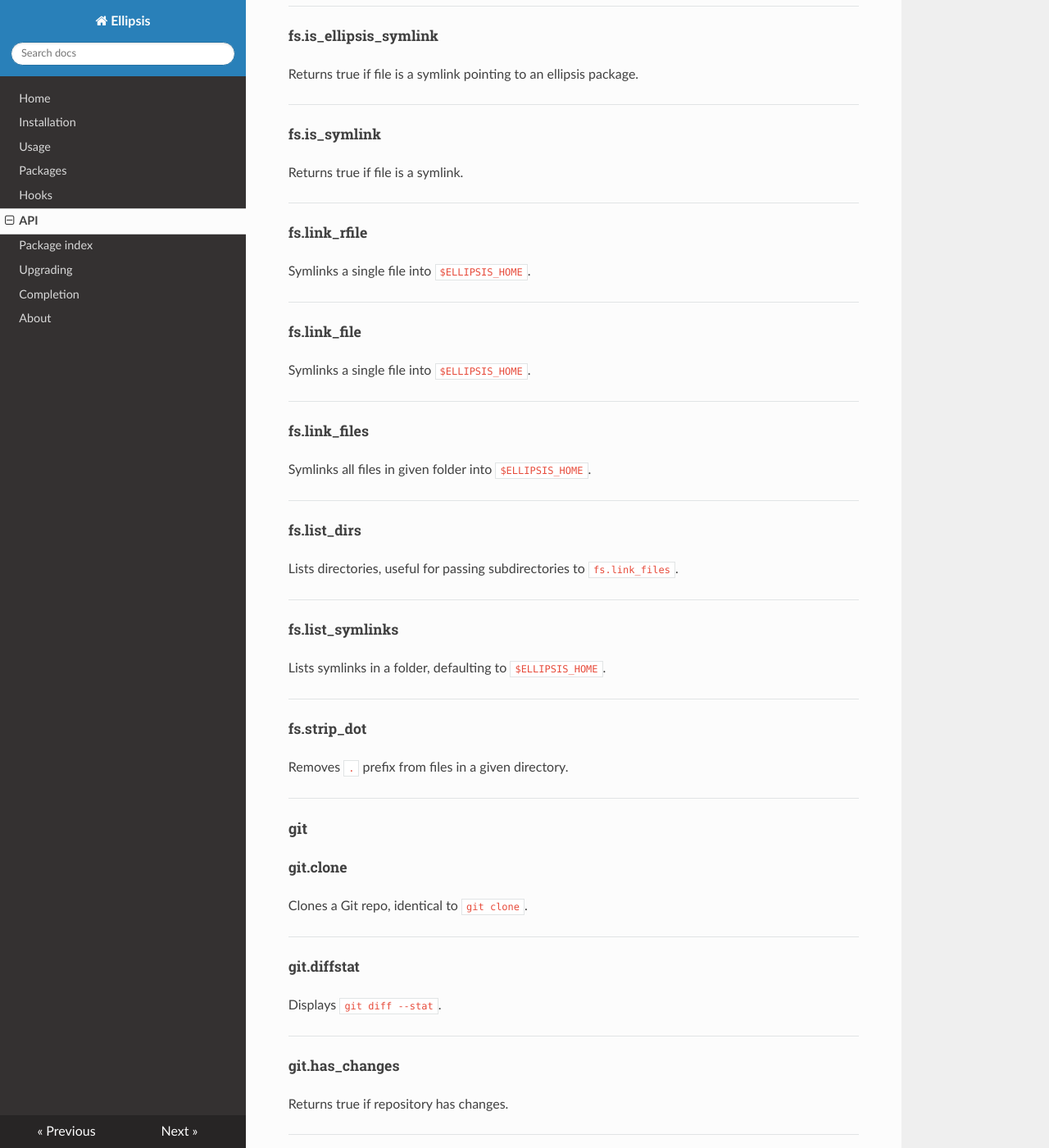
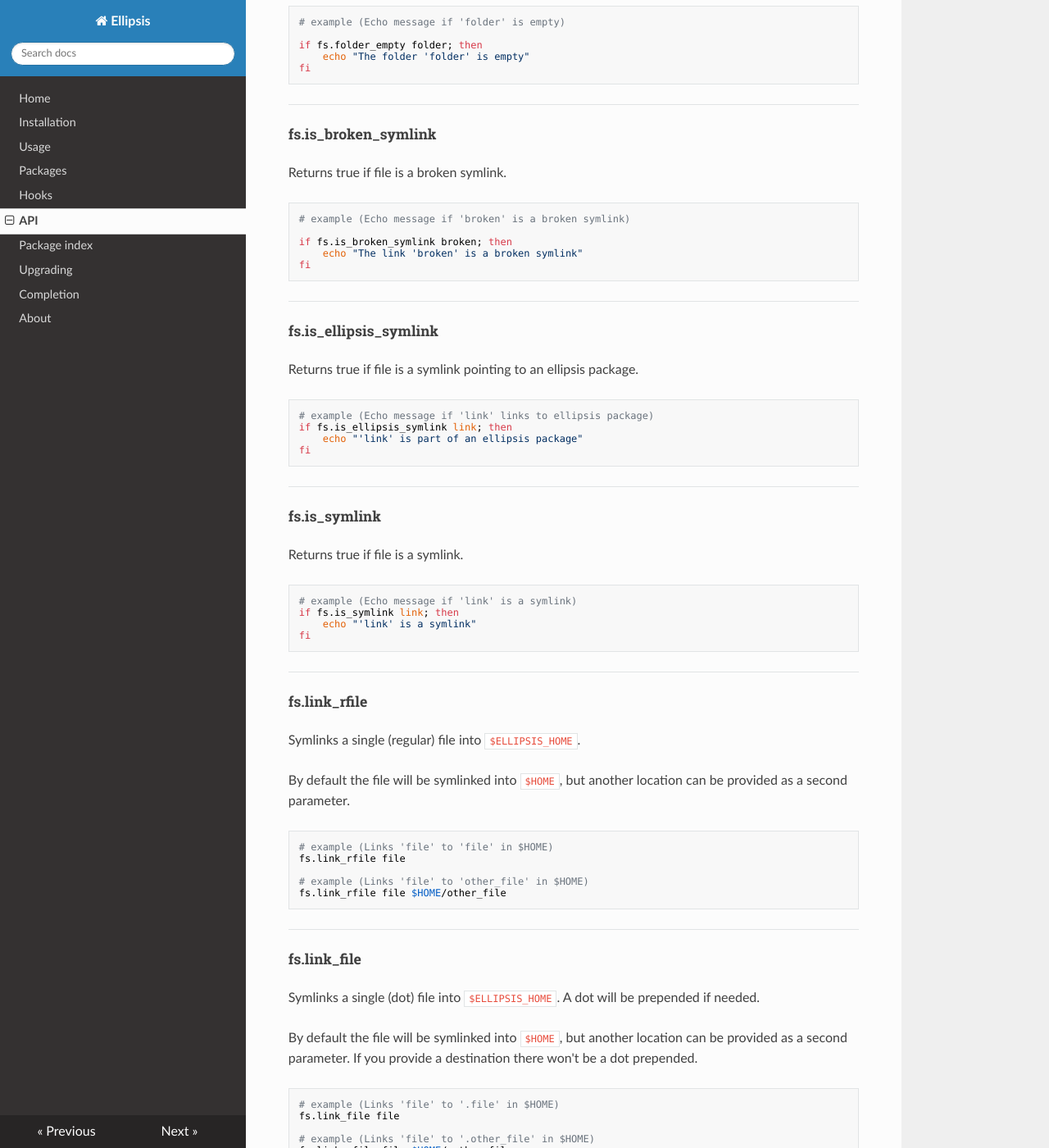
Before and after one commit to ellipsis/ellipsis, an MkDocs documentation site: the page built from docs/api.md, in a window 1280 px wide and 1400 px high, scrolled down 2561 px. Shown: the whole window at 82% size. Built offline with MkDocs 1.6.1, drawn with Linux system fonts in a browser that asks for light colours; nearby versions of some CDN libraries; old or Windows-style settings are respelled for this version of MkDocs; some of the changed text lies outside the part shown.

Commit message:
Updated API docs

````diff
--- a/docs/api.md
+++ b/docs/api.md
@@ -15,8 +15,8 @@ Function/Variable             | Description
 `fs.is_broken_symlink`        | Returns true if file is a broken symlink.
 `fs.is_ellipsis_symlink`      | Returns true if file is a symlink pointing to an ellipsis package.
 `fs.is_symlink`               | Returns true if file is a symlink.
-`fs.link_rfile`               | Symlinks a single file into `$ELLIPSIS_HOME`.
-`fs.link_file`                | Symlinks a single file into `$ELLIPSIS_HOME`.
+`fs.link_rfile`               | Symlinks a single (regular) file into `$ELLIPSIS_HOME`.
+`fs.link_file`                | Symlinks a single (dot) file into `$ELLIPSIS_HOME`.
 `fs.link_files`               | Symlinks all files in given folder into `$ELLIPSIS_HOME`.
 `fs.list_dirs`                | Lists directories, useful for passing subdirectories to `fs.link_files`.
 `fs.list_symlinks`            | Lists symlinks in a folder, defaulting to `$ELLIPSIS_HOME`.
@@ -78,57 +78,128 @@ fs.backup file
 <h5>fs.file_exists</h5>
 Returns true if file exists.
 
+``` bash
+# example (Echo message if 'file' exists)
+
+if fs.file_exists file; then
+    echo "The file 'file' exists"
+fi
+```
 ---
 
 <h5>fs.folder_empty</h5>
 Returns true if folder is empty.
 
+``` bash
+# example (Echo message if 'folder' is empty)
+
+if fs.folder_empty folder; then
+    echo "The folder 'folder' is empty"
+fi
+```
 ---
 
 
 <h5>fs.is_broken_symlink</h5>
 Returns true if file is a broken symlink.
 
+``` bash
+# example (Echo message if 'broken' is a broken symlink)
+
+if fs.is_broken_symlink broken; then
+    echo "The link 'broken' is a broken symlink"
+fi
+```
 ---
 
 <h5>fs.is_ellipsis_symlink</h5>
 Returns true if file is a symlink pointing to an ellipsis package.
 
+``` bash
+# example (Echo message if 'link' links to ellipsis package)
+if fs.is_ellipsis_symlink link; then
+    echo "'link' is part of an ellipsis package"
+fi
+```
 ---
 
 <h5>fs.is_symlink</h5>
 Returns true if file is a symlink.
 
+``` bash
+# example (Echo message if 'link' is a symlink)
+if fs.is_symlink link; then
+    echo "'link' is a symlink"
+fi
+```
 ---
 
 <h5>fs.link_rfile</h5>
-Symlinks a single file into `$ELLIPSIS_HOME`.
+Symlinks a single (regular) file into `$ELLIPSIS_HOME`.
 
+By default the file will be symlinked into `$HOME`, but another location can be
+provided as a second parameter.
+
+``` bash
+# example (Links 'file' to 'file' in $HOME)
+fs.link_rfile file
+
+# example (Links 'file' to 'other_file' in $HOME)
+fs.link_rfile file $HOME/other_file
+```
 ---
 
 <h5>fs.link_file</h5>
-Symlinks a single file into `$ELLIPSIS_HOME`.
+Symlinks a single (dot) file into `$ELLIPSIS_HOME`. A dot will be prepended if
+needed.
 
+By default the file will be symlinked into `$HOME`, but another location can be
+provided as a second parameter. If you provide a destination there won't be a
+dot prepended.
+
+``` bash
+# example (Links 'file' to '.file' in $HOME)
+fs.link_file file
+
+# example (Links 'file' to '.other_file' in $HOME)
+fs.link_rfile file $HOME/.other_file
+```
 ---
 
 <h5>fs.link_files</h5>
-Symlinks all files in given folder into `$ELLIPSIS_HOME`.
+Symlinks all files in given folder as dotfiles into `$ELLIPSIS_HOME`.
 
+``` bash
+# example (Links all files in 'dir' to $HOME)
+fs.link_files dir
+```
 ---
 
 <h5>fs.list_dirs</h5>
 Lists directories, useful for passing subdirectories to `fs.link_files`.
 
+``` bash
+# example ()
+TODO
+```
 ---
 
 <h5>fs.list_symlinks</h5>
 Lists symlinks in a folder, defaulting to `$ELLIPSIS_HOME`.
 
+``` bash
+# example ()
+TODO
+```
 ---
 
 <h5>fs.strip_dot</h5>
 Removes `.` prefix from files in a given directory.
 
+``` bash
+# example ()
+TODO
+```
 ---
 
 #### git
@@ -136,41 +207,73 @@ Removes `.` prefix from files in a given directory.
 <h5>git.clone</h5>
 Clones a Git repo, identical to `git clone`.
 
+``` bash
+# example ()
+TODO
+```
 ---
 
 <h5>git.diffstat</h5>
 Displays `git diff --stat`.
 
+``` bash
+# example ()
+TODO
+```
 ---
 
 <h5>git.has_changes</h5>
 Returns true if repository has changes.
 
+``` bash
+# example ()
+TODO
+```
 ---
 
 <h5>git.head</h5>
 Prints how far ahead a package is from origin.
 
+``` bash
+# example ()
+TODO
+```
 ---
 
 <h5>git.last_updated</h5>
 Prints commit's relative last update time.
 
+``` bash
+# example ()
+TODO
+```
 ---
 
 <h5>git.pull</h5>
 Identical to `git pull`.
 
+``` bash
+# example ()
+TODO
+```
 ---
 
 <h5>git.push</h5>
 Identical to `git push`.
 
+``` bash
+# example ()
+TODO
+```
 ---
 
 <h5>git.sha1</h5>
 Prints last commit's sha1 using `git rev-parse --short HEAD`.
 
+``` bash
+# example ()
+TODO
+```
 ---
 
 #### os
@@ -178,6 +281,10 @@ Prints last commit's sha1 using `git rev-parse --short HEAD`.
 <h5>os.platform</h5>
 Returns one of `cygwin`, `freebsd`, `linux`, `osx`.
 
+``` bash
+# example ()
+TODO
+```
 ---
 
 #### path
@@ -185,31 +292,55 @@ Returns one of `cygwin`, `freebsd`, `linux`, `osx`.
 <h5>path.abs_path</h5>
 Return absolute path to `$1`.
 
+``` bash
+# example ()
+TODO
+```
 ---
 
 <h5>path.is_path</h5>
 Simple heuristic to determine if `$1` is a path.
 
+``` bash
+# example ()
+TODO
+```
 ---
 
 <h5>path.relative_to_home</h5>
 Replaces `$HOME` with `~`
 
+``` bash
+# example ()
+TODO
+```
 ---
 
 <h5>path.expand</h5>
 Replaces `~` with `$HOME`
 
+``` bash
+# example ()
+TODO
+```
 ---
 
 <h5>path.relative_to_packages</h5>
 Strips `$ELLIPSIS_PACKAGES` from path.
 
+``` bash
+# example ()
+TODO
+```
 ---
 
 <h5>path.strip_dot</h5>
 Strip dot from hidden files/folders.
 
+``` bash
+# example ()
+TODO
+```
 ---
 
 #### Utils
@@ -217,20 +348,36 @@ Strip dot from hidden files/folders.
 <h5>utils.cmd_exists</h5>
 Returns true if command exists.
 
+``` bash
+# example ()
+TODO
+```
 ---
 
 <h5>utils.prompt</h5>
 Prompts user `$1` message and returns true if `YES` or `yes` is input.
 
+``` bash
+# example ()
+TODO
+```
 ---
 
 <h5>utils.run_installer</h5>
 Downloads and runs web-based shell script installers.
 
+``` bash
+# example ()
+TODO
+```
 ---
 
 <h5>utils.version_compare</h5>
 Compare version strings. Usage: `utils.version_compare "$Version1" ">="
 "1.2.4"`.
 
+``` bash
+# example ()
+TODO
+```
 ---
````
Also changed, not shown: 1 other file.
